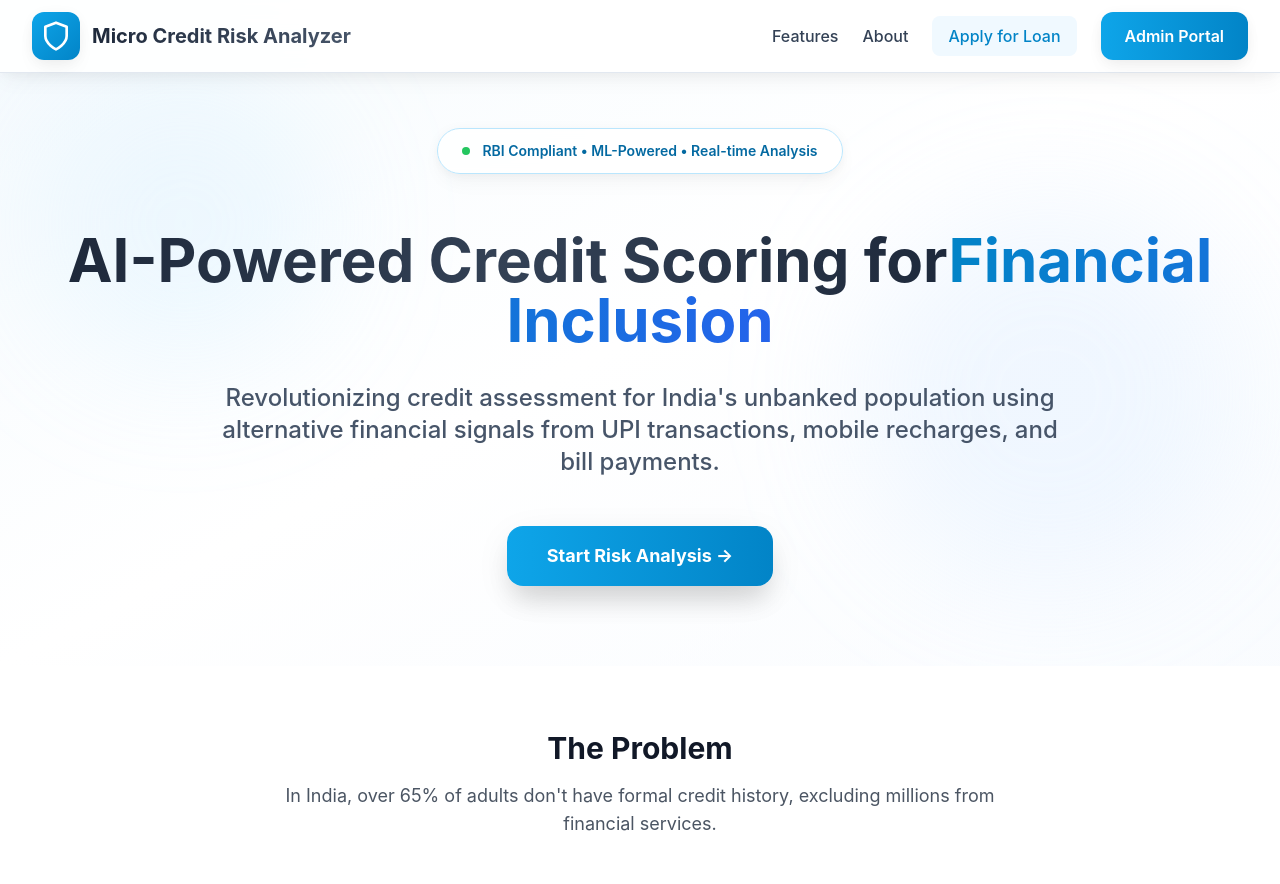
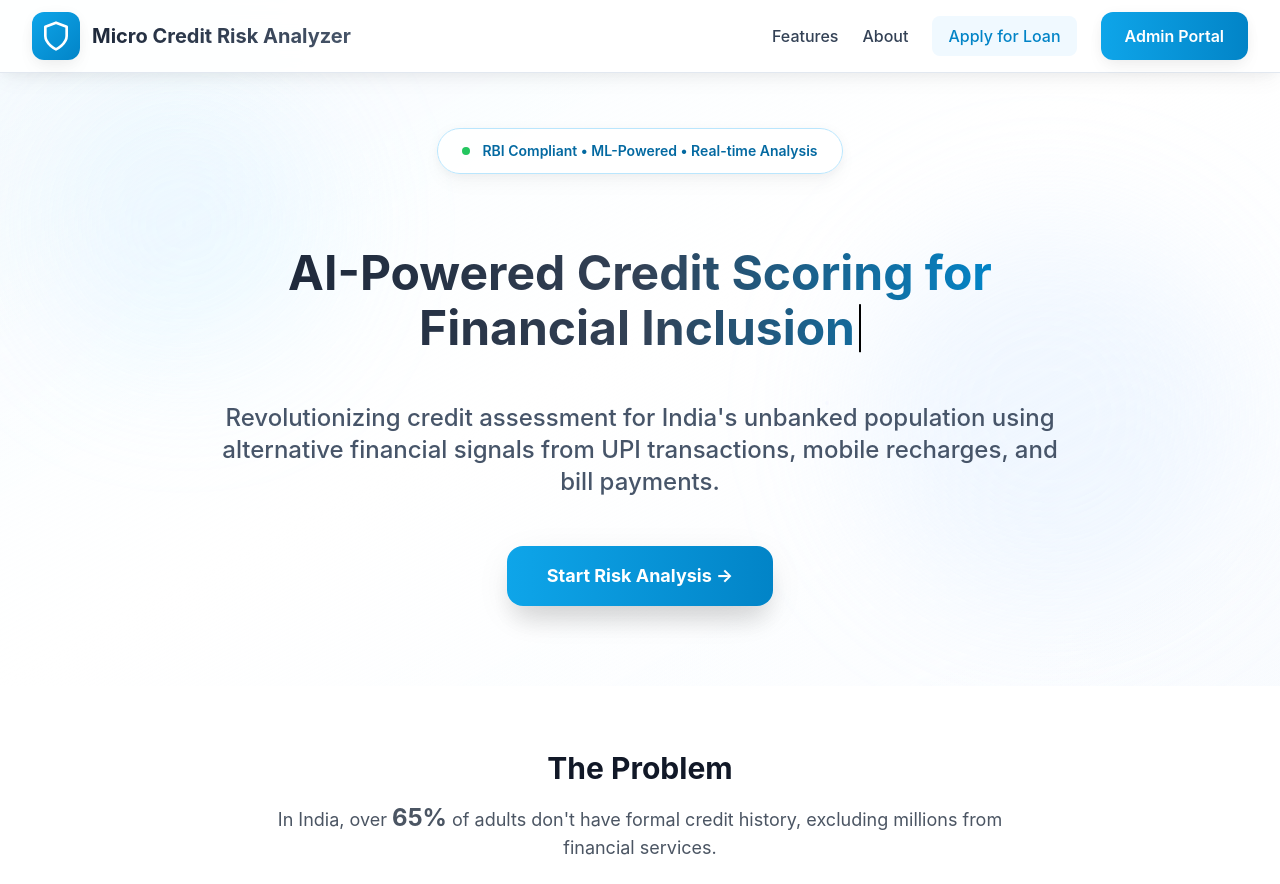
Before and after one commit to DEBNILPAL/Micro_credit_risk_analyzer, a React (Create React App) app: page / in a window 1280 px wide. Shown: the top 884 px of the page. Built offline with nearby package versions, Linux system fonts and the light colour scheme; the HTML template or start-up script is replaced by a standard one.

Commit message:
Fix: Improve Animation effect and layout

```diff
--- /dev/null
+++ b/src/components/AnimatedCounter.tsx
@@ -0,0 +1,49 @@
+import React, { useState, useEffect } from 'react';
+
+interface AnimatedCounterProps {
+  end: number;
+  duration?: number;
+  suffix?: string;
+  prefix?: string;
+}
+
+const AnimatedCounter: React.FC<AnimatedCounterProps> = ({
+  end,
+  duration = 2000,
+  suffix = '',
+  prefix = ''
+}) => {
+  const [count, setCount] = useState(0);
+
+  useEffect(() => {
+    let startTime: number;
+    let animationFrame: number;
+
+    const animate = (timestamp: number) => {
+      if (!startTime) startTime = timestamp;
+      const progress = Math.min((timestamp - startTime) / duration, 1);
+
+      setCount(Math.floor(progress * end));
+
+      if (progress < 1) {
+        animationFrame = requestAnimationFrame(animate);
+      }
+    };
+
+    animationFrame = requestAnimationFrame(animate);
+
+    return () => {
+      if (animationFrame) {
+        cancelAnimationFrame(animationFrame);
+      }
+    };
+  }, [end, duration]);
+
+  return (
+    <span className="font-bold text-2xl">
+      {prefix}{count.toLocaleString()}{suffix}
+    </span>
+  );
+};
+
+export default AnimatedCounter;
--- /dev/null
+++ b/src/components/FloatingParticles.tsx
@@ -0,0 +1,65 @@
+import React, { useEffect, useState } from 'react';
+
+interface Particle {
+  id: number;
+  x: number;
+  y: number;
+  size: number;
+  speedX: number;
+  speedY: number;
+  opacity: number;
+}
+
+const FloatingParticles: React.FC = () => {
+  const [particles, setParticles] = useState<Particle[]>([]);
+
+  useEffect(() => {
+    // Create initial particles
+    const initialParticles: Particle[] = [];
+    for (let i = 0; i < 15; i++) {
+      initialParticles.push({
+        id: i,
+        x: Math.random() * 100,
+        y: Math.random() * 100,
+        size: Math.random() * 4 + 2,
+        speedX: (Math.random() - 0.5) * 0.5,
+        speedY: (Math.random() - 0.5) * 0.5,
+        opacity: Math.random() * 0.3 + 0.1,
+      });
+    }
+    setParticles(initialParticles);
+
+    // Animate particles
+    const animateParticles = () => {
+      setParticles(prev => prev.map(particle => ({
+        ...particle,
+        x: (particle.x + particle.speedX + 100) % 100,
+        y: (particle.y + particle.speedY + 100) % 100,
+      })));
+    };
+
+    const interval = setInterval(animateParticles, 50);
+    return () => clearInterval(interval);
+  }, []);
+
+  return (
+    <div className="fixed inset-0 pointer-events-none overflow-hidden">
+      {particles.map(particle => (
+        <div
+          key={particle.id}
+          className="absolute rounded-full bg-gradient-to-r from-blue-400 to-purple-400"
+          style={{
+            left: `${particle.x}%`,
+            top: `${particle.y}%`,
+            width: `${particle.size}px`,
+            height: `${particle.size}px`,
+            opacity: particle.opacity,
+            animation: `float ${3 + Math.random() * 2}s ease-in-out infinite alternate`,
+          }}
+        />
+      ))}
+    </div>
+  );
+};
+
+export default FloatingParticles;
--- a/src/components/LandingPage.tsx
+++ b/src/components/LandingPage.tsx
@@ -2,6 +2,9 @@ import React, { useState } from 'react';
 import { useNavigate } from 'react-router-dom';
 import { Shield, Loader } from 'lucide-react';
 import AboutModal from './AboutModal';
+import TypingEffect from './TypingEffect';
+import FloatingParticles from './FloatingParticles';
+import AnimatedCounter from './AnimatedCounter';
 
 const LandingPage: React.FC = () => {
   const navigate = useNavigate();
@@ -22,9 +25,10 @@ const LandingPage: React.FC = () => {
   };
 
   return (
-    <div className={`min-h-screen bg-gradient-to-br from-slate-50 via-white to-slate-50 transition-all duration-500 ${isNavigating ? 'opacity-75 scale-95' : 'opacity-100 scale-100'}`}>
+    <div className={`min-h-screen bg-gradient-to-br from-slate-50 via-white to-slate-50 transition-all duration-500 ${isNavigating ? 'opacity-75 scale-95' : 'opacity-100 scale-100'} relative overflow-hidden`}>
+      <FloatingParticles />
       {/* Navigation */}
-      <nav className="bg-white/90 backdrop-blur-md shadow-soft fixed w-full z-50 border-b border-slate-200">
+      <nav className="bg-white/90 backdrop-blur-md shadow-soft fixed w-full z-50 border-b border-slate-200 animate-fade-in-down">
         <div className="max-w-7xl mx-auto px-4 sm:px-6 lg:px-8">
           <div className="flex justify-between items-center h-16 sm:h-18">
             <div className="flex items-center">
@@ -105,21 +109,26 @@ const LandingPage: React.FC = () => {
 
         <div className="relative max-w-7xl mx-auto px-4 sm:px-6 lg:px-8 w-full">
           <div className="text-center">
-            <div className="mb-6 sm:mb-8">
-              <div className="inline-flex items-center bg-white/80 backdrop-blur-sm border border-brand-200 rounded-full px-4 sm:px-6 py-2 sm:py-3 shadow-soft mb-4 sm:mb-6">
+            <div className="mb-6 sm:mb-8 animate-fade-in-up" style={{animationDelay: '0.3s'}}>
+              <div className="inline-flex items-center bg-white/80 backdrop-blur-sm border border-brand-200 rounded-full px-4 sm:px-6 py-2 sm:py-3 shadow-soft mb-4 sm:mb-6 hover:shadow-lg hover:scale-105 transition-all duration-300">
                 <div className="w-2 h-2 bg-success-500 rounded-full mr-2 sm:mr-3 animate-pulse"></div>
                 <span className="text-brand-700 font-semibold text-xs sm:text-sm">RBI Compliant • ML-Powered • Real-time Analysis</span>
               </div>
             </div>
-            <h1 className="text-3xl sm:text-4xl md:text-5xl lg:text-6xl font-bold mb-6 sm:mb-8 px-2">
-              <span className="bg-gradient-to-r from-slate-800 via-slate-700 to-slate-800 bg-clip-text text-transparent block sm:inline">AI-Powered Credit Scoring for</span>
-              <span className="bg-gradient-to-r from-brand-600 to-primary-600 bg-clip-text text-transparent block sm:inline">Financial Inclusion</span>
+            <h1 className="text-2xl sm:text-3xl md:text-4xl lg:text-5xl font-bold mb-6 sm:mb-8 px-2 min-h-[120px] sm:min-h-[140px] flex items-center justify-center animate-fade-in-up" style={{animationDelay: '0.6s'}}>
+              <TypingEffect
+                text="AI-Powered Credit Scoring for Financial Inclusion"
+                className="bg-gradient-to-r from-slate-800 via-slate-700 to-brand-600 bg-clip-text text-transparent"
+                typingSpeed={100}
+                erasingSpeed={100}
+                pauseDuration={4000}
+              />
             </h1>
-            <p className="text-base sm:text-xl md:text-2xl text-slate-600 max-w-4xl mx-auto leading-relaxed font-medium px-4">
+            <p className="text-base sm:text-xl md:text-2xl text-slate-600 max-w-4xl mx-auto leading-relaxed font-medium px-4 animate-fade-in-up" style={{animationDelay: '0.9s'}}>
               Revolutionizing credit assessment for India's unbanked population using alternative financial signals
               from UPI transactions, mobile recharges, and bill payments.
             </p>
-            <div className="mt-8 sm:mt-12">
+            <div className="mt-8 sm:mt-12 animate-fade-in-up" style={{animationDelay: '1.2s'}}>
               <button
                 onClick={handleGetStarted}
                 disabled={isNavigating}
@@ -153,33 +162,33 @@ const LandingPage: React.FC = () => {
           <div className="text-center mb-8 sm:mb-12">
             <h2 className="text-2xl sm:text-3xl font-bold text-gray-900 mb-4">The Problem</h2>
             <p className="text-base sm:text-lg text-gray-600 max-w-3xl mx-auto px-4">
-              In India, over 65% of adults don't have formal credit history, excluding millions from financial services.
+              In India, over <AnimatedCounter end={65} suffix="%" /> of adults don't have formal credit history, excluding millions from financial services.
             </p>
           </div>
           <div className="grid grid-cols-2 md:grid-cols-2 lg:grid-cols-4 gap-4 sm:gap-8">
             <div className="text-center">
-              <div className="bg-red-100 w-16 h-16 rounded-full flex items-center justify-center mx-auto mb-4">
+              <div className="bg-red-100 w-16 h-16 rounded-full flex items-center justify-center mx-auto mb-4 animate-float">
                 <i className="fas fa-user-times text-red-600 text-2xl"></i>
               </div>
               <h3 className="font-semibold text-gray-900 mb-2">Students</h3>
               <p className="text-gray-600 text-sm">No credit history despite digital activity</p>
             </div>
-            <div className="text-center">
-              <div className="bg-orange-100 w-16 h-16 rounded-full flex items-center justify-center mx-auto mb-4">
+            <div className="text-center transform hover:scale-105 transition-all duration-300 hover:shadow-lg rounded-lg p-4">
+              <div className="bg-orange-100 w-16 h-16 rounded-full flex items-center justify-center mx-auto mb-4 animate-float" style={{animationDelay: '0.5s'}}>
                 <i className="fas fa-briefcase text-orange-600 text-2xl"></i>
               </div>
               <h3 className="font-semibold text-gray-900 mb-2">Gig Workers</h3>
               <p className="text-gray-600 text-sm">Irregular income patterns</p>
             </div>
-            <div className="text-center">
-              <div className="bg-yellow-100 w-16 h-16 rounded-full flex items-center justify-center mx-auto mb-4">
+            <div className="text-center transform hover:scale-105 transition-all duration-300 hover:shadow-lg rounded-lg p-4">
+              <div className="bg-yellow-100 w-16 h-16 rounded-full flex items-center justify-center mx-auto mb-4 animate-float" style={{animationDelay: '1s'}}>
                 <i className="fas fa-hammer text-yellow-600 text-2xl"></i>
               </div>
               <h3 className="font-semibold text-gray-900 mb-2">Daily Wage Earners</h3>
               <p className="text-gray-600 text-sm">Cash-based transactions</p>
             </div>
-            <div className="text-center">
-              <div className="bg-purple-100 w-16 h-16 rounded-full flex items-center justify-center mx-auto mb-4">
+            <div className="text-center transform hover:scale-105 transition-all duration-300 hover:shadow-lg rounded-lg p-4">
+              <div className="bg-purple-100 w-16 h-16 rounded-full flex items-center justify-center mx-auto mb-4 animate-float" style={{animationDelay: '1.5s'}}>
                 <i className="fas fa-store text-purple-600 text-2xl"></i>
               </div>
               <h3 className="font-semibold text-gray-900 mb-2">Small Shopkeepers</h3>
--- /dev/null
+++ b/src/components/TypingEffect.tsx
@@ -0,0 +1,117 @@
+import React, { useState, useEffect } from 'react';
+
+interface TypingEffectProps {
+  text: string;
+  className?: string;
+  typingSpeed?: number;
+  erasingSpeed?: number;
+  pauseDuration?: number;
+}
+
+const TypingEffect: React.FC<TypingEffectProps> = ({
+  text,
+  className = '',
+  typingSpeed = 100,
+  erasingSpeed = 50,
+  pauseDuration = 2000,
+}) => {
+  const [displayText, setDisplayText] = useState('');
+  const [isTyping, setIsTyping] = useState(true);
+  const [showCursor, setShowCursor] = useState(true);
+
+  useEffect(() => {
+    let timeout: NodeJS.Timeout;
+
+    if (isTyping) {
+      // Typing phase
+      if (displayText.length < text.length) {
+        timeout = setTimeout(() => {
+          setDisplayText(text.slice(0, displayText.length + 1));
+        }, typingSpeed);
+      } else {
+        // Pause before erasing
+        timeout = setTimeout(() => {
+          setIsTyping(false);
+        }, pauseDuration);
+      }
+    } else {
+      // Erasing phase
+      if (displayText.length > 0) {
+        timeout = setTimeout(() => {
+          setDisplayText(displayText.slice(0, -1));
+        }, erasingSpeed);
+      } else {
+        // Pause before typing again
+        timeout = setTimeout(() => {
+          setIsTyping(true);
+        }, pauseDuration / 2);
+      }
+    }
+
+    return () => clearTimeout(timeout);
+  }, [displayText, isTyping, text, typingSpeed, erasingSpeed, pauseDuration]);
+
+  // Cursor blinking effect
+  useEffect(() => {
+    const cursorInterval = setInterval(() => {
+      setShowCursor(prev => !prev);
+    }, 500);
+
+    return () => clearInterval(cursorInterval);
+  }, []);
+
+  // Split text into lines for proper display with cursor positioning
+  const renderTextWithLineBreaks = () => {
+    const words = displayText.split(' ');
+    const firstLine = [];
+    const secondLine = [];
+
+    // Split at "for" to put "Financial Inclusion" on second line
+    let foundFor = false;
+    for (const word of words) {
+      if (word === 'for') {
+        firstLine.push(word);
+        foundFor = true;
+      } else if (foundFor) {
+        secondLine.push(word);
+      } else {
+        firstLine.push(word);
+      }
+    }
+
+    const cursor = (
+      <span
+        className={`inline-block w-0.5 h-[1em] ml-1 bg-black ${
+          showCursor ? 'opacity-100' : 'opacity-0'
+        } transition-opacity duration-100`}
+        style={{
+          verticalAlign: 'baseline',
+          transform: 'translateY(0.15em)'
+        }}
+      />
+    );
+
+    return (
+      <div className="text-center">
+        <div>
+          {firstLine.join(' ')}
+          {secondLine.length === 0 && cursor}
+        </div>
+        {secondLine.length > 0 && (
+          <div>
+            {secondLine.join(' ')}
+            {cursor}
+          </div>
+        )}
+      </div>
+    );
+  };
+
+  return (
+    <span className={className}>
+      {renderTextWithLineBreaks()}
+    </span>
+  );
+};
+
+export default TypingEffect;
--- a/src/index.css
+++ b/src/index.css
@@ -1,6 +1,65 @@
 @tailwind base;
 @tailwind components;
 @tailwind utilities;
+
+/* Custom animations */
+@keyframes fade-in-down {
+  0% {
+    opacity: 0;
+    transform: translateY(-20px);
+  }
+  100% {
+    opacity: 1;
+    transform: translateY(0);
+  }
+}
+
+@keyframes fade-in-up {
+  0% {
+    opacity: 0;
+    transform: translateY(20px);
+  }
+  100% {
+    opacity: 1;
+    transform: translateY(0);
+  }
+}
+
+@keyframes float {
+  0%, 100% {
+    transform: translateY(0px);
+  }
+  50% {
+    transform: translateY(-10px);
+  }
+}
+
+@keyframes pulse-glow {
+  0%, 100% {
+    box-shadow: 0 0 5px rgba(59, 130, 246, 0.5);
+  }
+  50% {
+    box-shadow: 0 0 20px rgba(59, 130, 246, 0.8);
+  }
+}
+
+.animate-fade-in-down {
+  animation: fade-in-down 0.8s ease-out forwards;
+  opacity: 0;
+}
+
+.animate-fade-in-up {
+  animation: fade-in-up 0.8s ease-out forwards;
+  opacity: 0;
+}
+
+.animate-float {
+  animation: float 3s ease-in-out infinite;
+}
+
+.animate-pulse-glow {
+  animation: pulse-glow 2s ease-in-out infinite;
+}
 
 body {
   margin: 0;
```
